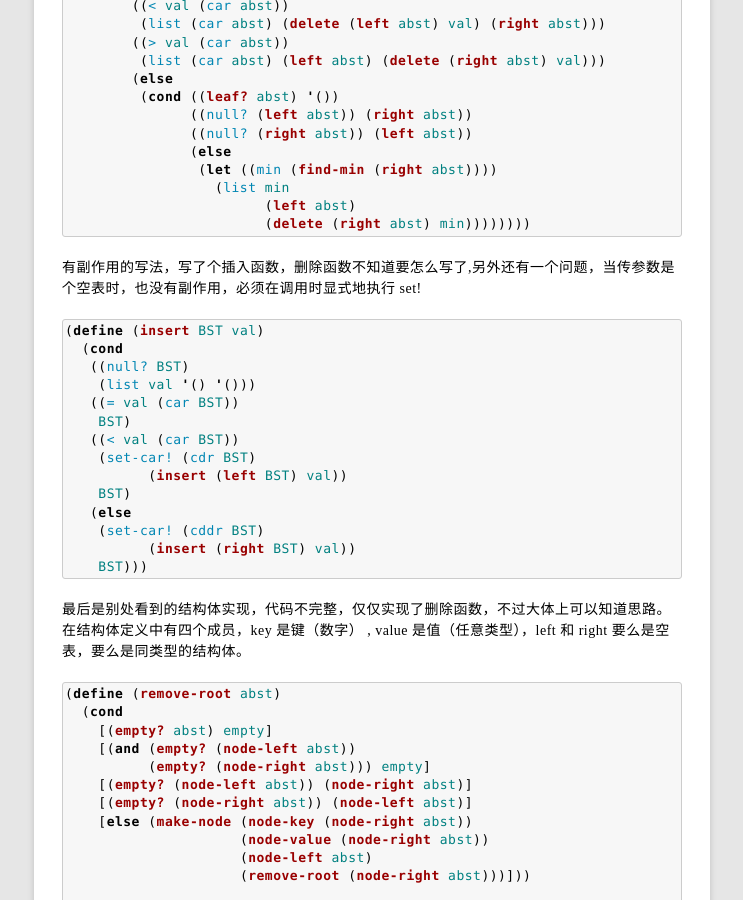
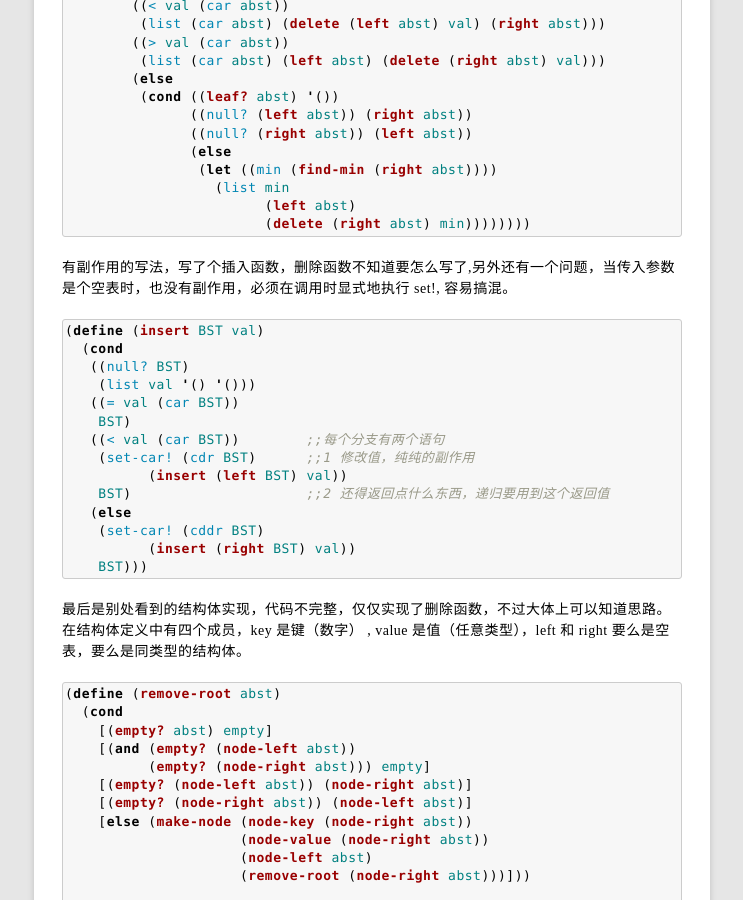
Before and after one commit to rhuichao/uternet.github.io, a Jekyll site: the page built from _posts/2014-12-24-binary-search-tree.md, in a window 1280 px wide and 900 px high, scrolled down 1239 px. Shown: the whole window, without its empty margins (268-1011 px from the left). Built offline with Jekyll 4.4.1, drawn with Linux system fonts in a browser that asks for light colours; Markdown is read by kramdown in place of the engine named in the settings.

Commit message:
new document posted

````diff
--- a/_posts/2014-12-24-binary-search-tree.md
+++ b/_posts/2014-12-24-binary-search-tree.md
@@ -75,7 +75,7 @@ data: 2014-12-24
 ```
 
 
-有副作用的写法，写了个插入函数，删除函数不知道要怎么写了,另外还有一个问题，当传参数是个空表时，也没有副作用，必须在调用时显式地执行 set!
+有副作用的写法，写了个插入函数，删除函数不知道要怎么写了,另外还有一个问题，当传入参数是个空表时，也没有副作用，必须在调用时显式地执行 set!, 容易搞混。
 
 ```scheme
 (define (insert BST val)
@@ -84,10 +84,10 @@ data: 2014-12-24
     (list val '() '()))
    ((= val (car BST))
     BST)
-   ((< val (car BST))
-    (set-car! (cdr BST)
+   ((< val (car BST))        ;;每个分支有两个语句
+    (set-car! (cdr BST)      ;;1 修改值，纯纯的副作用
           (insert (left BST) val))
-    BST)
+    BST)                     ;;2 还得返回点什么东西，递归要用到这个返回值
    (else
     (set-car! (cddr BST)
           (insert (right BST) val))
````
